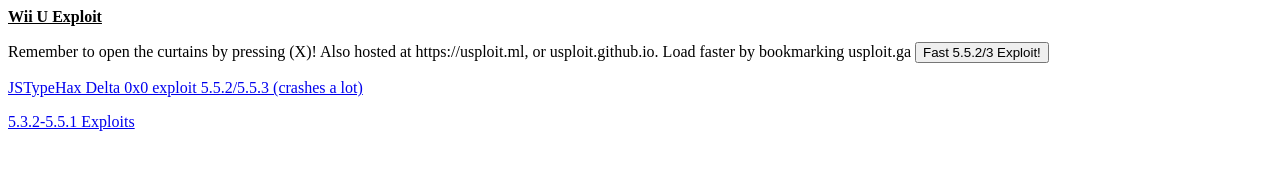
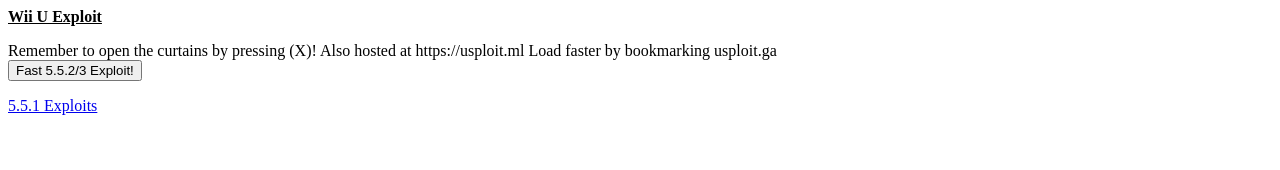
Before and after one commit to usploit/usploit.github.io, a plain HTML site: page index.html in a window 1280 px wide. Drawn offline with Linux system fonts and the light colour scheme.

Commit message:
Update index.html

```diff
--- a/index.html
+++ b/index.html
@@ -1,7 +1,8 @@
 <html>
 <p><span style="text-decoration: underline;"><strong>Wii U Exploit</strong></span></p>
-<body>Remember to open the curtains by pressing (X)! Also hosted at https://usploit.ml, or usploit.github.io. Load faster by bookmarking usploit.ga</body>
+<body>Remember to open the curtains by pressing (X)! Also hosted at https://usploit.ml Load faster by bookmarking usploit.ga</body>
+<br>
 <button onclick="window.location.href = 'https://usploit.github.io/552/';">Fast 5.5.2/3 Exploit!</button>
-<p><a title="JSTypeHax Delta 0x0 exploit 5.5.2/5.5.3 (crashes a lot)" href="https://usploit.github.io/552/delta0x0/">JSTypeHax Delta 0x0 exploit 5.5.2/5.5.3 (crashes a lot)</a></p>
-<p><a title="5.3.2-5.5.1 Exploits" href="https://usploit.github.io/551/">5.3.2-5.5.1 Exploits</a></p>
+<br>
+<p><a title="5.5.1 Exploits" href="https://usploit.github.io/551/">5.5.1 Exploits</a></p>
 </html>
```
